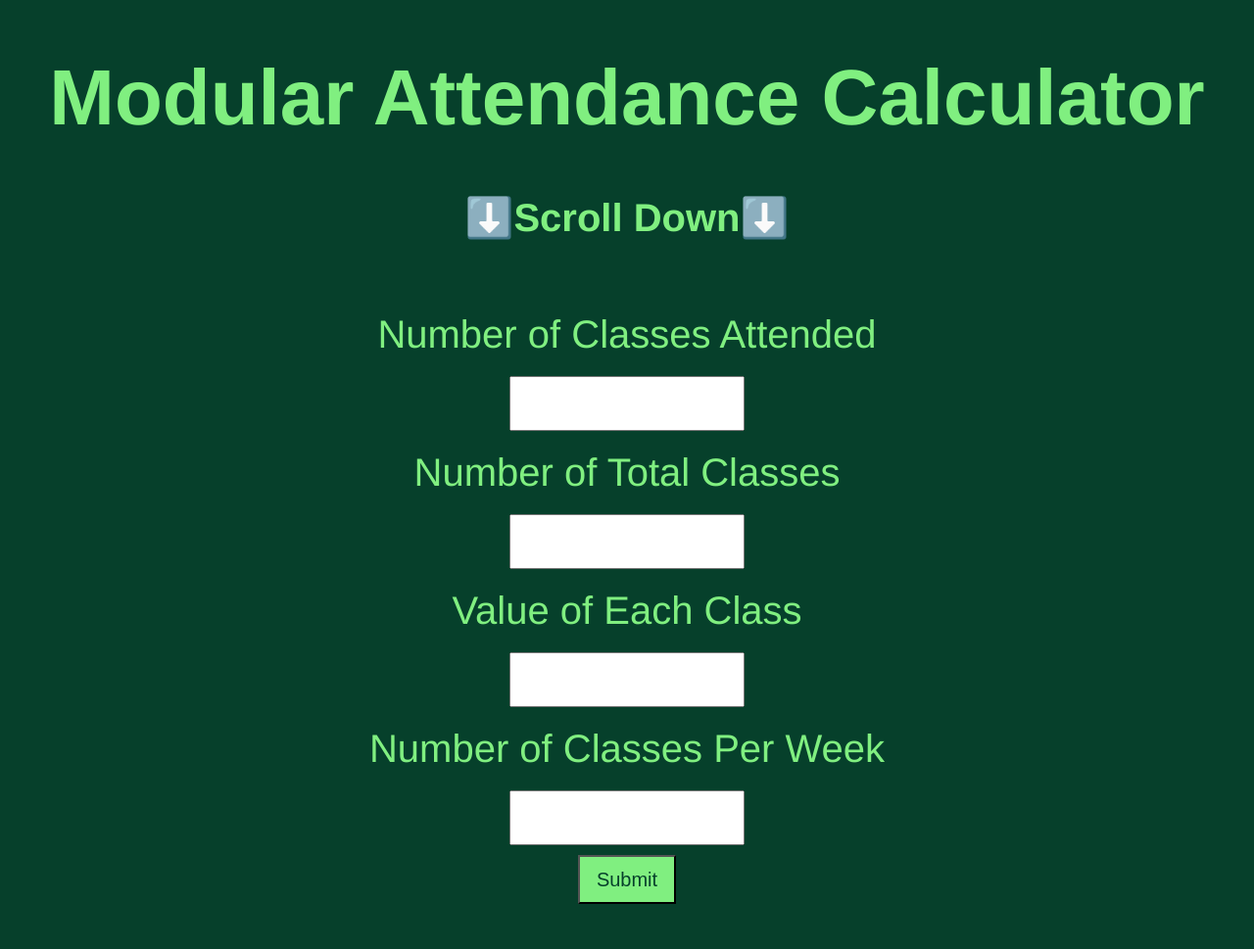
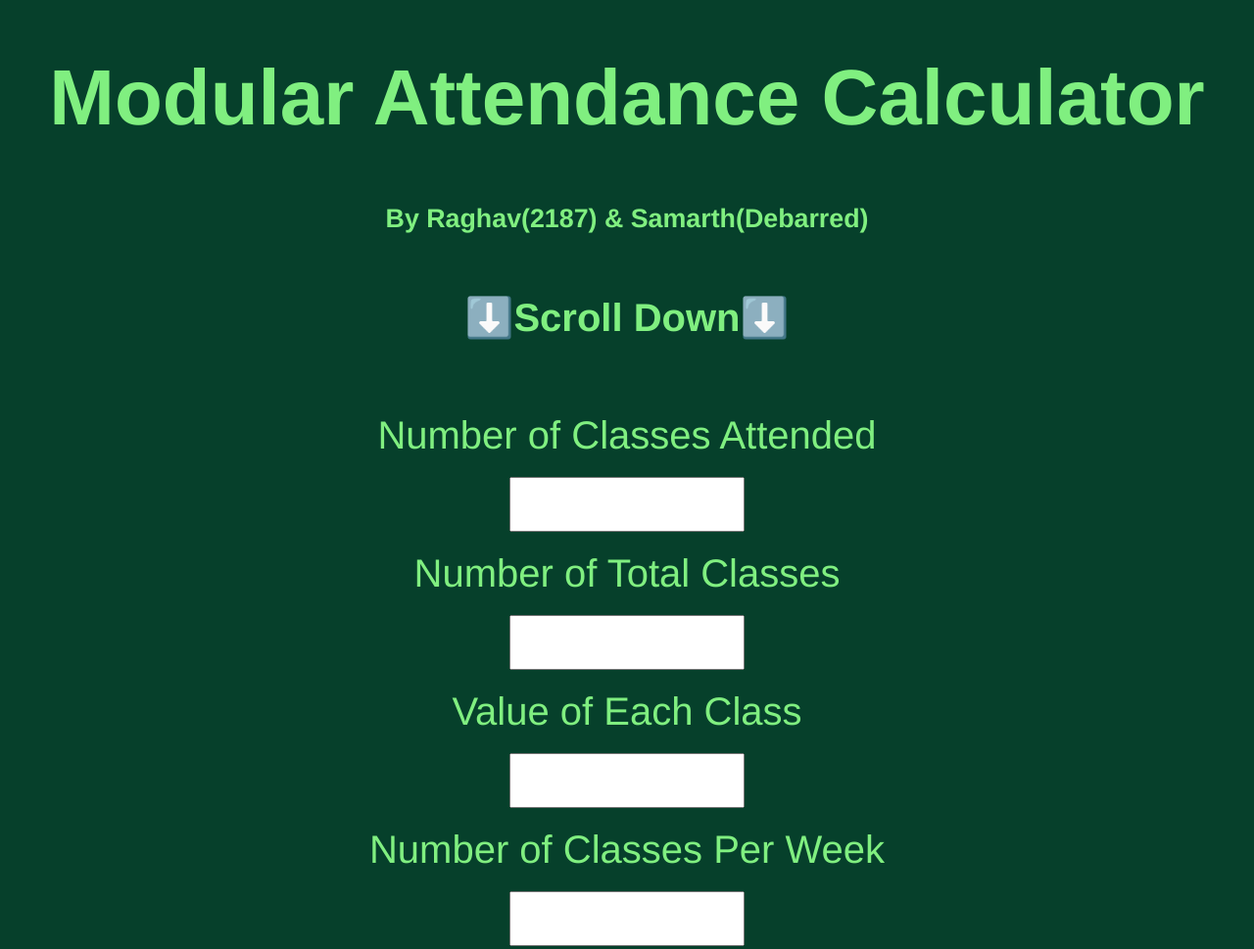
Before and after one commit to Rave271/Modular-Attendance-Calc, a plain HTML site: page index.html in a window 1280 px wide. Shown: the top 969 px of the page at 98% size. Before the commit the page ends 941 px from the top, so only its background shows below. Drawn offline with Linux system fonts and the light colour scheme.

Commit message:
Update index.html

```diff
--- a/index.html
+++ b/index.html
@@ -14,6 +14,7 @@
 
 <body>
   <h1>Modular Attendance Calculator</h1>
+  <h6>By Raghav(2187) & Samarth(Debarred)</h6>
   <h4>⬇️Scroll Down⬇️</h4>
   <form id="form">
     <label for="Attended"> Number of Classes Attended</label>
```
